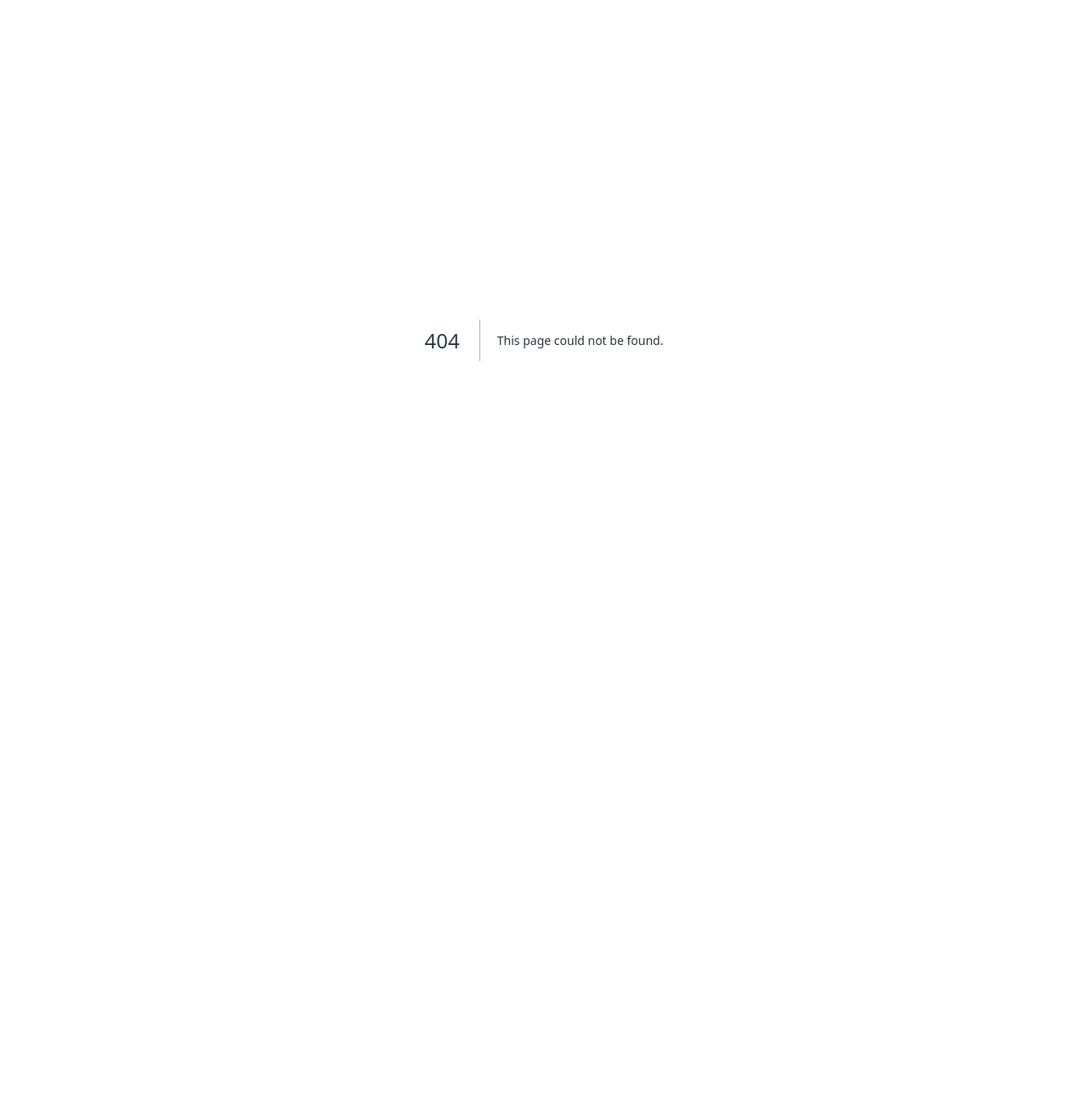
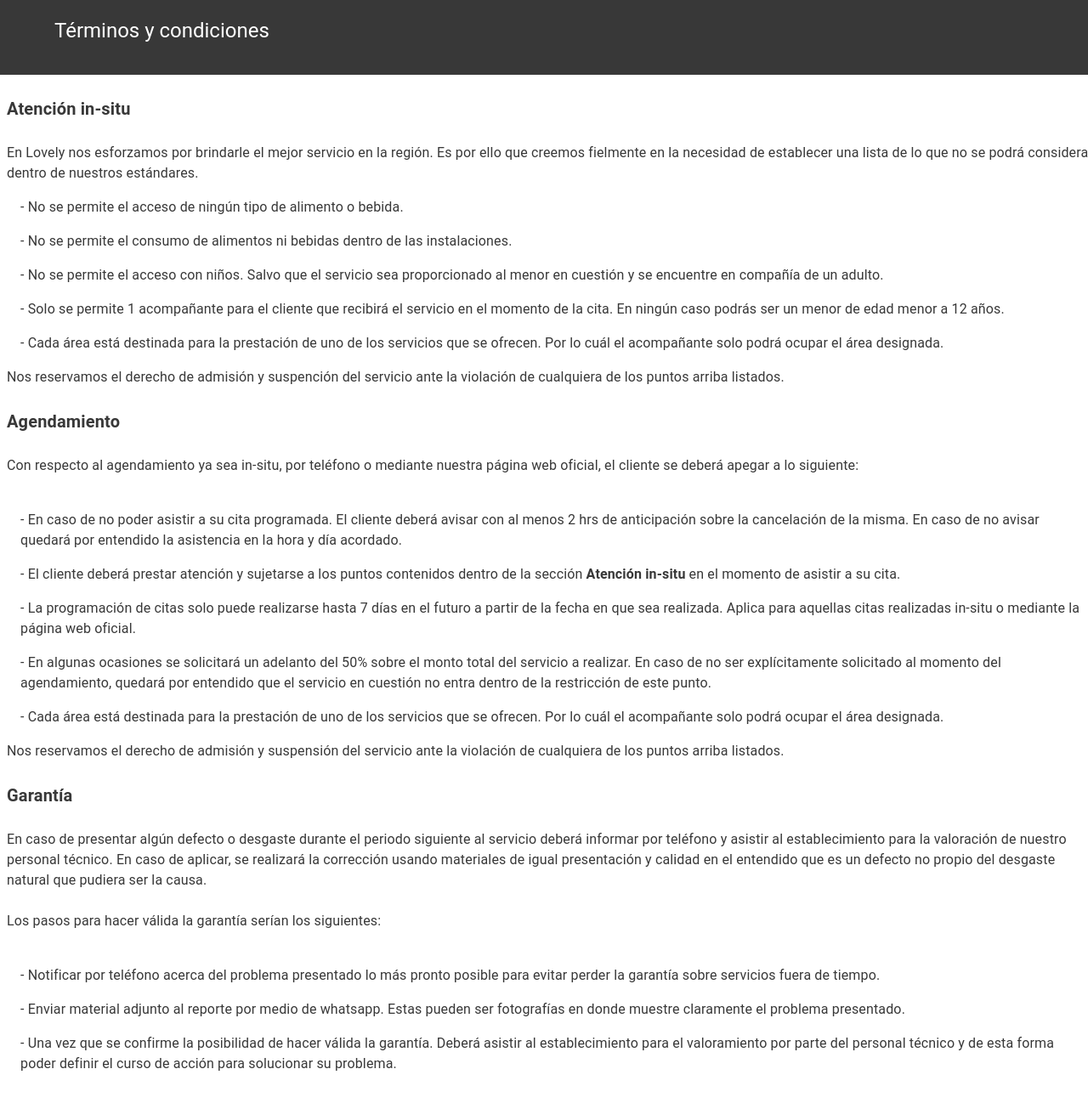
Before and after one commit to salatielosorno/lovely-studio, a Next.js app: page /terms-and-conditions in a window 1280 px wide. Before the commit this address had no page. Shown: the top 1298 px of the page at 85% size. Before the commit the page ends 800 px from the top, so only its background shows below. Built offline with nearby package versions, Linux system fonts and the light colour scheme.

Commit message:
feature(app): add terms and conditions page.

```diff
--- /dev/null
+++ b/src/app/terms-and-conditions/page.tsx
@@ -0,0 +1,86 @@
+'use client'
+import { Box, Container, Grid, List, ListItem, Typography } from "@mui/material";
+
+const Page = () => {
+    return <>
+        <Box className="text-white bg-lsblack pt-5 pb-5">
+            <Container maxWidth="lg">
+                <Grid container spacing={4} alignItems="center">
+                    <Grid item xs={12} md={6}>
+                        <Typography variant="h5" paragraph>
+                            Términos y condiciones
+                        </Typography>
+                    </Grid>
+                </Grid>
+            </Container>
+        </Box>
+        <br />
+        <Box className="mx-2 md:container">
+            <Typography sx={{ fontWeight: 'bold' }} variant="h6">Atención in-situ</Typography>
+            <br />
+            <Typography variant="body1">En Lovely nos esforzamos por brindarle el mejor servicio en la región. Es por ello que creemos fielmente en la necesidad de establecer una lista de lo que no se podrá considerar dentro de nuestros estándares.</Typography>
+            <List sx={{ listStyleType: 'disc' }}>
+                <ListItem sx={{ display: 'list-item' }}>
+                    <Typography variant="body1">- No se permite el acceso de ningún tipo de alimento o bebida.</Typography>
+                </ListItem>
+                <ListItem sx={{ display: 'list-item' }}>
+                    <Typography variant="body1">- No se permite el consumo de alimentos ni bebidas dentro de las instalaciones.</Typography>
+                </ListItem>
+                <ListItem sx={{ display: 'list-item' }}>
+                    <Typography variant="body1">- No se permite el acceso con niños. Salvo que el servicio sea proporcionado al menor en cuestión y se encuentre en compañía de un adulto.</Typography>
+                </ListItem>
+                <ListItem sx={{ display: 'list-item' }}>
+                    <Typography variant="body1">- Solo se permite 1 acompañante para el cliente que recibirá el servicio en el momento de la cita. En ningún caso podrás ser un menor de edad menor a 12 años.</Typography>
+                </ListItem>
+                <ListItem sx={{ display: 'list-item' }}>
+                    <Typography variant="body1">- Cada área está destinada para la prestación de uno de los servicios que se ofrecen. Por lo cuál el acompañante solo podrá ocupar el área designada.</Typography>
+                </ListItem>
+            </List>
+            <Typography variant="body1">Nos reservamos el derecho de admisión y suspención del servicio ante la violación de cualquiera de los puntos arriba listados.</Typography>
+            <br />
+            <Typography sx={{ fontWeight: 'bold' }} variant="h6">Agendamiento</Typography>
+            <br />
+            <Typography variant="body1">Con respecto al agendamiento ya sea in-situ, por teléfono o mediante nuestra página web oficial, el cliente se deberá apegar a lo siguiente:</Typography>
+            <br />
+            <List sx={{ listStyleType: 'disc' }}>
+                <ListItem sx={{ display: 'list-item' }}>
+                    <Typography variant="body1">- En caso de no poder asistir a su cita programada. El cliente deberá avisar con al menos 2 hrs de anticipación sobre la cancelación de la misma. En caso de no avisar quedará por entendido la asistencia en la hora y día acordado.</Typography>
+                </ListItem>
+                <ListItem sx={{ display: 'list-item' }}>
+                    <Typography variant="body1">- El cliente deberá prestar atención y sujetarse a los puntos contenidos dentro de la sección <Typography variant="body1" sx={{ fontWeight: 'bold', display: 'inline-block' }}>Atención in-situ</Typography> en el momento de asistir a su cita.</Typography>
+                </ListItem>
+                <ListItem sx={{ display: 'list-item' }}>
+                    <Typography variant="body1">- La programación de citas solo puede realizarse hasta 7 días en el futuro a partir de la fecha en que sea realizada. Aplica para aquellas citas realizadas in-situ o mediante la página web oficial.</Typography>
+                </ListItem>
+                <ListItem sx={{ display: 'list-item' }}>
+                    <Typography variant="body1">- En algunas ocasiones se solicitará un adelanto del 50% sobre el monto total del servicio a realizar. En caso de no ser explícitamente solicitado al momento del agendamiento, quedará por entendido que el servicio en cuestión no entra dentro de la restricción de este punto.</Typography>
+                </ListItem>
+                <ListItem sx={{ display: 'list-item' }}>
+                    <Typography variant="body1">- Cada área está destinada para la prestación de uno de los servicios que se ofrecen. Por lo cuál el acompañante solo podrá ocupar el área designada.</Typography>
+                </ListItem>
+            </List>
+            <Typography variant="body1">Nos reservamos el derecho de admisión y suspensión del servicio ante la violación de cualquiera de los puntos arriba listados.</Typography>
+            <br />
+            <Typography sx={{ fontWeight: 'bold' }} variant="h6">Garantía</Typography>
+            <br />
+            <Typography variant="body1">En caso de presentar algún defecto o desgaste durante el periodo siguiente al servicio deberá informar por teléfono y asistir al establecimiento para la valoración de nuestro personal técnico. En caso de aplicar, se realizará la corrección usando materiales de igual presentación y calidad en el entendido que es un defecto no propio del desgaste natural que pudiera ser la causa.</Typography>
+            <br />
+            <Typography variant="body1">Los pasos para hacer válida la garantía serían los siguientes:</Typography>
+            <br />
+            <List sx={{ listStyleType: 'disc' }}>
+                <ListItem sx={{ display: 'list-item' }}>
+                    <Typography variant="body1">- Notificar por teléfono acerca del problema presentado lo más pronto posible para evitar perder la garantía sobre servicios fuera de tiempo.</Typography>
+                </ListItem>
+                <ListItem sx={{ display: 'list-item' }}>
+                    <Typography variant="body1">- Enviar material adjunto al reporte por medio de whatsapp. Estas pueden ser fotografías en donde muestre claramente el problema presentado.</Typography>
+                </ListItem>
+                <ListItem sx={{ display: 'list-item' }}>
+                    <Typography variant="body1">- Una vez que se confirme la posibilidad de hacer válida la garantía. Deberá asistir al establecimiento para el valoramiento por parte del personal técnico y de esta forma poder definir el curso de acción para solucionar su problema.</Typography>
+                </ListItem>
+            </List>
+            <br />
+        </Box>
+    </>
+}
+
+export default Page;
--- a/src/components/Footer.tsx
+++ b/src/components/Footer.tsx
@@ -1,3 +1,5 @@
+import { Link } from "@mui/material"
+
 const Footer = () => (
     <>
         <div className="chat-support__icons">
@@ -11,8 +13,11 @@ const Footer = () => (
             </a>
             {/* <div className="chat-support__icon"></div> */}
         </div>
-        <div className="md:container md:mx-auto text-center text-[12px] pt-10 pb-5">
-            <p>Todos los derechos reservados 2024 - Lovely Studio</p>
+        <div className="md:container md:mx-auto text-center text-[12px] pt-10">
+            <Link underline="always" href="/terms-and-conditions">Términos y condiciones</Link>
+        </div>
+        <div className="md:container md:mx-auto text-center text-[12px] pt-2 pb-5">
+            <p>Todos los derechos reservados 2025 - Lovely Studio</p>
         </div>
     </>
 )
--- /dev/null
+++ b/src/components/Hero.tsx
@@ -0,0 +1,37 @@
+import React from 'react';
+import { Box, Container, Typography, Button, Grid } from '@mui/material';
+import { styled } from '@mui/material/styles';
+
+export const HeroContainer = styled(Box)(({ theme }) => ({
+  backgroundColor: theme.palette.primary.main,
+  color: theme.palette.primary.contrastText,
+  padding: theme.spacing(8, 0),
+}));
+
+const Hero = () => {
+  return (
+    <HeroContainer>
+      <Container maxWidth="lg">
+        <Grid container spacing={4} alignItems="center">
+          <Grid item xs={12} md={6}>
+            <Typography variant="h2" component="h1" gutterBottom>
+              Welcome to Our Website
+            </Typography>
+            <Typography variant="h5" paragraph>
+              Discover amazing products and services that will change the way you work.
+            </Typography>
+            <Button variant="contained" color="secondary" size="large">
+              Learn More
+            </Button>
+          </Grid>
+          <Grid item xs={12} md={6}>
+             {/* Add an image or illustration here */}
+            <img src="/banner-lovely.svg" alt="Hero Image" style={{ maxWidth: '100%', height: 'auto' }} />
+          </Grid>
+        </Grid>
+      </Container>
+    </HeroContainer>
+  );
+};
+
+export default Hero;
--- a/tailwind.config.ts
+++ b/tailwind.config.ts
@@ -15,7 +15,7 @@ const config: Config = {
       },
       colors: {
         lspink: "#fff9f8",
-        lsblack: "#263a41",
+        lsblack: "#383838",
         lsgray: "#888888"
       }
     },
```
